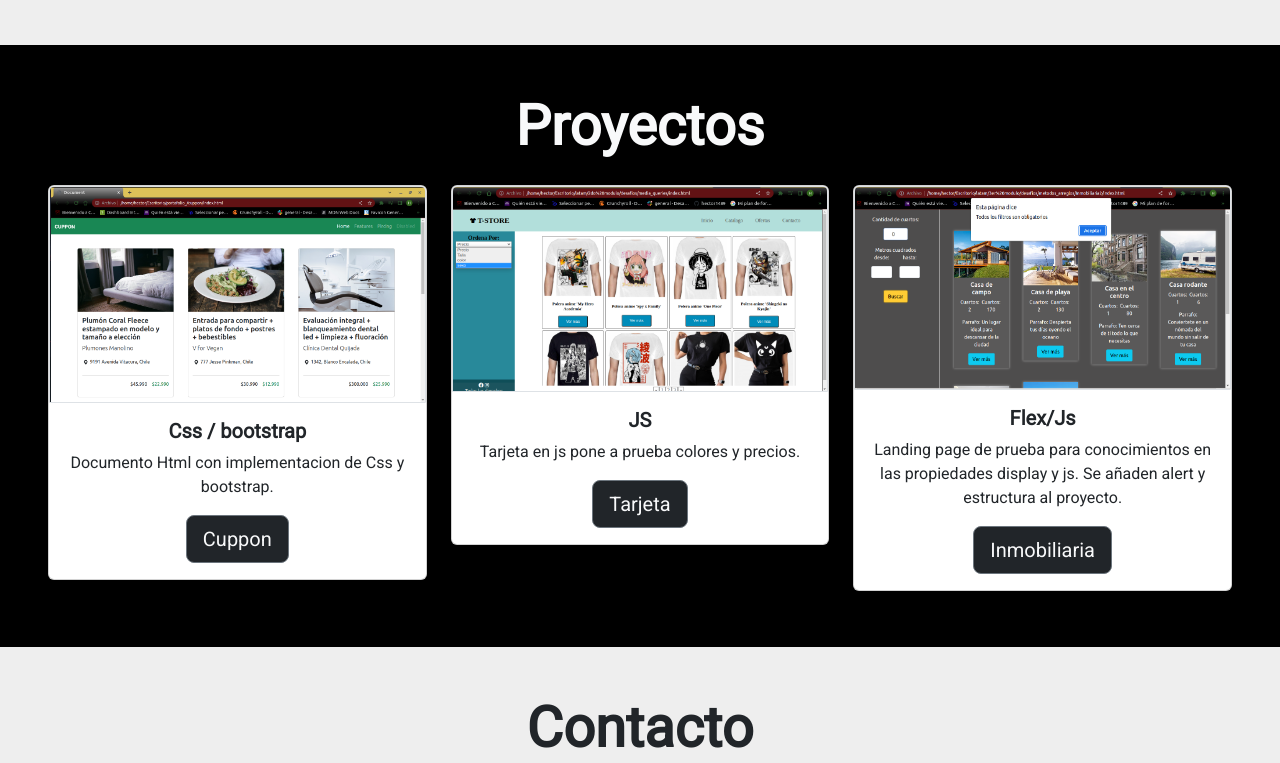
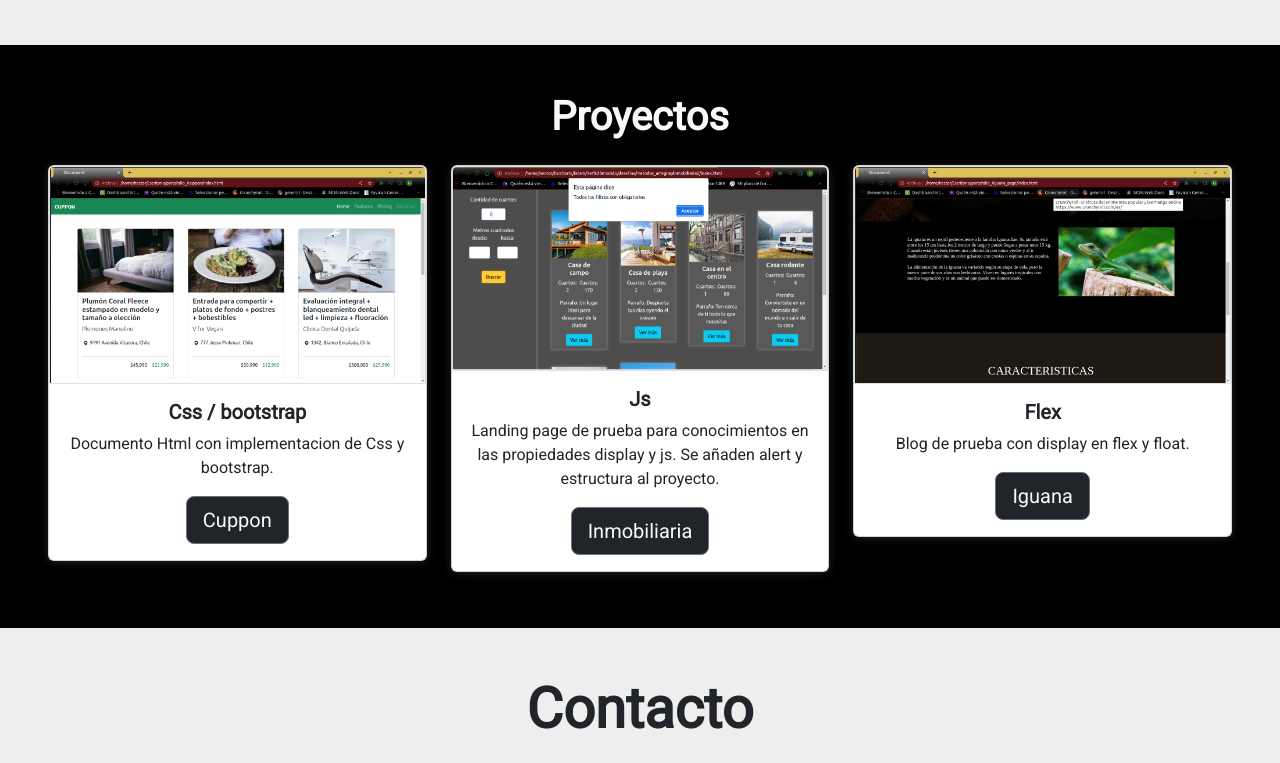
Before and after one commit to hector1489/hector1489.github.io, a plain HTML site: page index.html in a window 1280 px wide. Shown: the part 1037-1800 px from the top of the page. Drawn offline with nearby package versions, Linux system fonts and the light colour scheme.

Commit message:
animacion cards

```diff
--- a/assets/css/style.css
+++ b/assets/css/style.css
@@ -25,7 +25,16 @@ body {
 #name {
     display: flex;
 }
-
+/*cards*/
+.card {
+    box-shadow: 0px 1px 10px rgba(116, 103, 103, 0.336);
+    cursor: default;
+    transition: all 400ms ease;
+}
+.card:hover{
+    box-shadow: 5px 5px 20px rgba(119, 106, 106, 0.973);
+    transform: translateY(-3%);
+}
 /*form*/
 .social-icon {
     color: black;
--- a/index.html
+++ b/index.html
@@ -19,11 +19,11 @@
             <a class="navbar-brand ps-4" href="#" alt="Code logo">
                 <div class="logo-icon" id="logo1">
                     <svg xmlns="http://www.w3.org/2000/svg" width="50" height="50" fill="currentColor"
-                    class="bi bi-cpu-fill" viewBox="0 0 16 16">
-                    <path d="M6.5 6a.5.5 0 0 0-.5.5v3a.5.5 0 0 0 .5.5h3a.5.5 0 0 0 .5-.5v-3a.5.5 0 0 0-.5-.5h-3z" />
-                    <path
-                        d="M5.5.5a.5.5 0 0 0-1 0V2A2.5 2.5 0 0 0 2 4.5H.5a.5.5 0 0 0 0 1H2v1H.5a.5.5 0 0 0 0 1H2v1H.5a.5.5 0 0 0 0 1H2v1H.5a.5.5 0 0 0 0 1H2A2.5 2.5 0 0 0 4.5 14v1.5a.5.5 0 0 0 1 0V14h1v1.5a.5.5 0 0 0 1 0V14h1v1.5a.5.5 0 0 0 1 0V14h1v1.5a.5.5 0 0 0 1 0V14a2.5 2.5 0 0 0 2.5-2.5h1.5a.5.5 0 0 0 0-1H14v-1h1.5a.5.5 0 0 0 0-1H14v-1h1.5a.5.5 0 0 0 0-1H14v-1h1.5a.5.5 0 0 0 0-1H14A2.5 2.5 0 0 0 11.5 2V.5a.5.5 0 0 0-1 0V2h-1V.5a.5.5 0 0 0-1 0V2h-1V.5a.5.5 0 0 0-1 0V2h-1V.5zm1 4.5h3A1.5 1.5 0 0 1 11 6.5v3A1.5 1.5 0 0 1 9.5 11h-3A1.5 1.5 0 0 1 5 9.5v-3A1.5 1.5 0 0 1 6.5 5z" />
-                </svg>
+                        class="bi bi-cpu-fill" viewBox="0 0 16 16">
+                        <path d="M6.5 6a.5.5 0 0 0-.5.5v3a.5.5 0 0 0 .5.5h3a.5.5 0 0 0 .5-.5v-3a.5.5 0 0 0-.5-.5h-3z" />
+                        <path
+                            d="M5.5.5a.5.5 0 0 0-1 0V2A2.5 2.5 0 0 0 2 4.5H.5a.5.5 0 0 0 0 1H2v1H.5a.5.5 0 0 0 0 1H2v1H.5a.5.5 0 0 0 0 1H2v1H.5a.5.5 0 0 0 0 1H2A2.5 2.5 0 0 0 4.5 14v1.5a.5.5 0 0 0 1 0V14h1v1.5a.5.5 0 0 0 1 0V14h1v1.5a.5.5 0 0 0 1 0V14h1v1.5a.5.5 0 0 0 1 0V14a2.5 2.5 0 0 0 2.5-2.5h1.5a.5.5 0 0 0 0-1H14v-1h1.5a.5.5 0 0 0 0-1H14v-1h1.5a.5.5 0 0 0 0-1H14v-1h1.5a.5.5 0 0 0 0-1H14A2.5 2.5 0 0 0 11.5 2V.5a.5.5 0 0 0-1 0V2h-1V.5a.5.5 0 0 0-1 0V2h-1V.5a.5.5 0 0 0-1 0V2h-1V.5zm1 4.5h3A1.5 1.5 0 0 1 11 6.5v3A1.5 1.5 0 0 1 9.5 11h-3A1.5 1.5 0 0 1 5 9.5v-3A1.5 1.5 0 0 1 6.5 5z" />
+                    </svg>
                 </div>
             </a>
             <button class="navbar-toggler" type="button" data-bs-toggle="collapse"
@@ -59,7 +59,7 @@
             Actualmente desarrollándome como front-end y como estudiante en Full Stack javascrip para {Desafios}
             Latam_.-technologies : sap / waypoint / html / css / bootstrap / git / github / cloud computing / sass / js.
         </p>
-        <h4>Conociemientos en</h4>
+        <h4>Conociemientos en:</h4>
         <div class="row my-5">
             <div class="col-12 col-md-4">
                 <svg xmlns="http://www.w3.org/2000/svg" width="40" height="40" fill="currentColor"
@@ -109,7 +109,7 @@
     </section>
     <!-- CONTENT 2 -->
     <section id="particles-js" class="my-5 p-5 bg-black">
-        <h2 class="display-4 fw-bold text-center text-light mb-3" id="h2Proyectos">Proyectos</h2>
+        <h2 class="display-6 fw-bold text-center text-light mb-3" id="h2Proyectos">Proyectos</h2>
         <div class="row">
             <div class="col-12 col-sm-4 py-2">
                 <div class="card text-center">
@@ -130,26 +130,10 @@
             </div>
             <div class="col-12 col-sm-4 py-2">
                 <div class="card text-center">
-                    <img src="/assets/img/t.store.png" class="card-img-top border" alt="Bootstrap image">
-                    <div class="card-body">
-                        <h5 class="card-title fw-bold ">JS</h5>
-                        <p class="card-text">
-                            Tarjeta en js pone a prueba colores y precios.
-                        </p>
-                        <a href="#" class="btn btn-dark btn-lg text-light btn-outline-secondary" tabindex="-1"
-                            role="button" aria-disabled="true" target="_blank">
-                            Tarjeta
-                        </a>
-                    </div>
-                </div>
-            </div>
-            <div class="col-12 col-sm-4 py-2">
-                <div class="card text-center">
-                    <img src="assets/img/inmobiliaria.png" class="card-img-top border"
-                        alt="Iguana page">
+                    <img src="assets/img/inmobiliaria.png" class="card-img-top border" alt="Iguana page">
                     <div class="card-body">
                         <h5 class="card-title fw-bold">
-                            Flex/Js</h5>
+                            Js</h5>
                         <p class="card-text">
                             Landing page de prueba para conocimientos en las propiedades display y js. Se añaden
                             alert y estructura al proyecto.
@@ -158,6 +142,21 @@
                             class="btn btn-dark btn-lg text-light btn-outline-secondary" tabindex="-1" role="button"
                             aria-disabled="true" target="_blank">
                             Inmobiliaria
+                        </a>
+                    </div>
+                </div>
+            </div>
+            <div class="col-12 col-sm-4 py-2">
+                <div class="card text-center">
+                    <img src="assets/img/Captura desde 2023-02-01 21-06-30.png" class="card-img-top border" alt="Bootstrap image">
+                    <div class="card-body">
+                        <h5 class="card-title fw-bold ">Flex</h5>
+                        <p class="card-text">
+                            Blog de prueba con display en flex y float.
+                        </p>
+                        <a href="https://github.com/hector1489/iguana" class="btn btn-dark btn-lg text-light btn-outline-secondary" tabindex="-1"
+                            role="button" aria-disabled="true" target="_blank">
+                            Iguana
                         </a>
                     </div>
                 </div>
```
